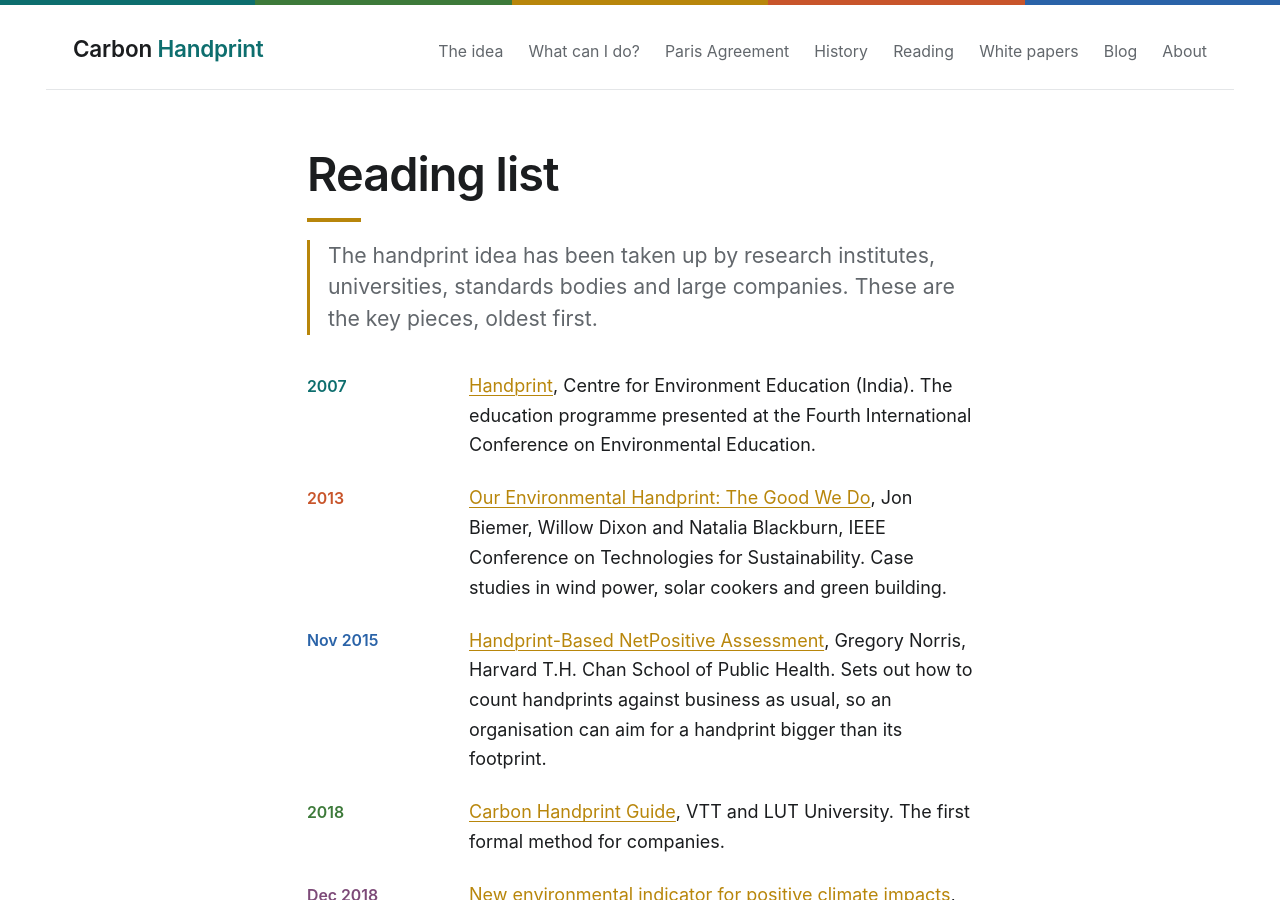
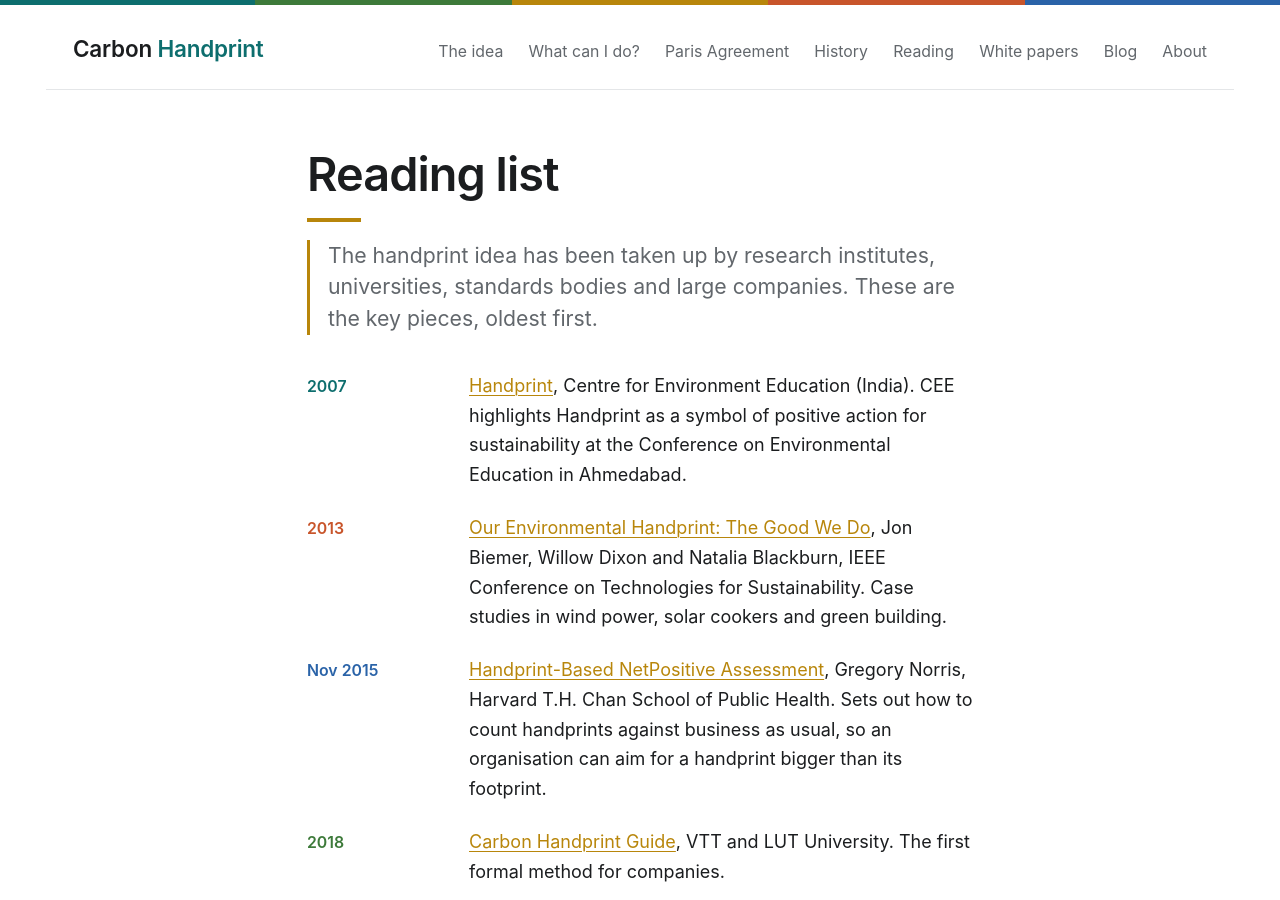
Before and after one commit to multiplicit-com/carbonhandprint, a Jekyll site: the page built from reading.md, in a window 1280 px wide and 900 px high. Built offline with Jekyll 4.4.1, drawn with Linux system fonts in a browser that asks for light colours.

Commit message:
History and reading list: reword CEE entry
Co-Authored-By: Claude Opus 5.5 <noreply@anthropic.com>
Claude-Session: https://claude.ai/code/session_01Li7jXRtkERso7tJFT24TLP

```diff
--- a/_data/milestones.yml
+++ b/_data/milestones.yml
@@ -10,7 +10,7 @@
 - when: "November 2007"
   date: "2007-11"
   kind: event
-  text: "The <a href=\"https://www.ceeindia.org/handprint.php\">Centre for Environment Education</a> (CEE) in India presents <strong>\"Handprint\"</strong> as a symbol of positive action for sustainability at the Fourth International Conference on Environmental Education in Ahmedabad."
+  text: "The <a href=\"https://www.ceeindia.org/handprint.php\">Centre for Environment Education</a> (CEE) in India highlights <strong>\"Handprint\"</strong> as a symbol of positive action for sustainability at the Conference on Environmental Education in Ahmedabad."
 
 - when: "Early 2010s"
   date: "2012-01"
--- a/reading.md
+++ b/reading.md
@@ -8,7 +8,7 @@ description: A dated reading list of articles, research and reports on the carbo
 ---
 
 <ol class="timeline">
-  <li><span class="yr">2007</span><span><a href="https://www.ceeindia.org/handprint.php">Handprint</a>, Centre for Environment Education (India). The education programme presented at the Fourth International Conference on Environmental Education.</span></li>
+  <li><span class="yr">2007</span><span><a href="https://www.ceeindia.org/handprint.php">Handprint</a>, Centre for Environment Education (India). CEE highlights Handprint as a symbol of positive action for sustainability at the Conference on Environmental Education in Ahmedabad.</span></li>
   <li><span class="yr">2013</span><span><a href="https://kkh.ltrr.arizona.edu/kkh/natsgc/pdfs-2014/Our-Environmental-Handprint.pdf">Our Environmental Handprint: The Good We Do</a>, Jon Biemer, Willow Dixon and Natalia Blackburn, IEEE Conference on Technologies for Sustainability. Case studies in wind power, solar cookers and green building.</span></li>
   <li><span class="yr">Nov 2015</span><span><a href="https://bpb-us-e1.wpmucdn.com/sites.mit.edu/dist/0/1158/files/2025/01/Norris-2015-Handprint-Based-NetPositive-Assessment_2.pdf">Handprint-Based NetPositive Assessment</a>, Gregory Norris, Harvard T.H. Chan School of Public Health. Sets out how to count handprints against business as usual, so an organisation can aim for a handprint bigger than its footprint.</span></li>
   <li><span class="yr">2018</span><span><a href="https://sarjaweb.vtt.fi/julkaisut/muut/2018/Carbon_Handprint_Guide.pdf">Carbon Handprint Guide</a>, VTT and LUT University. The first formal method for companies.</span></li>
```
